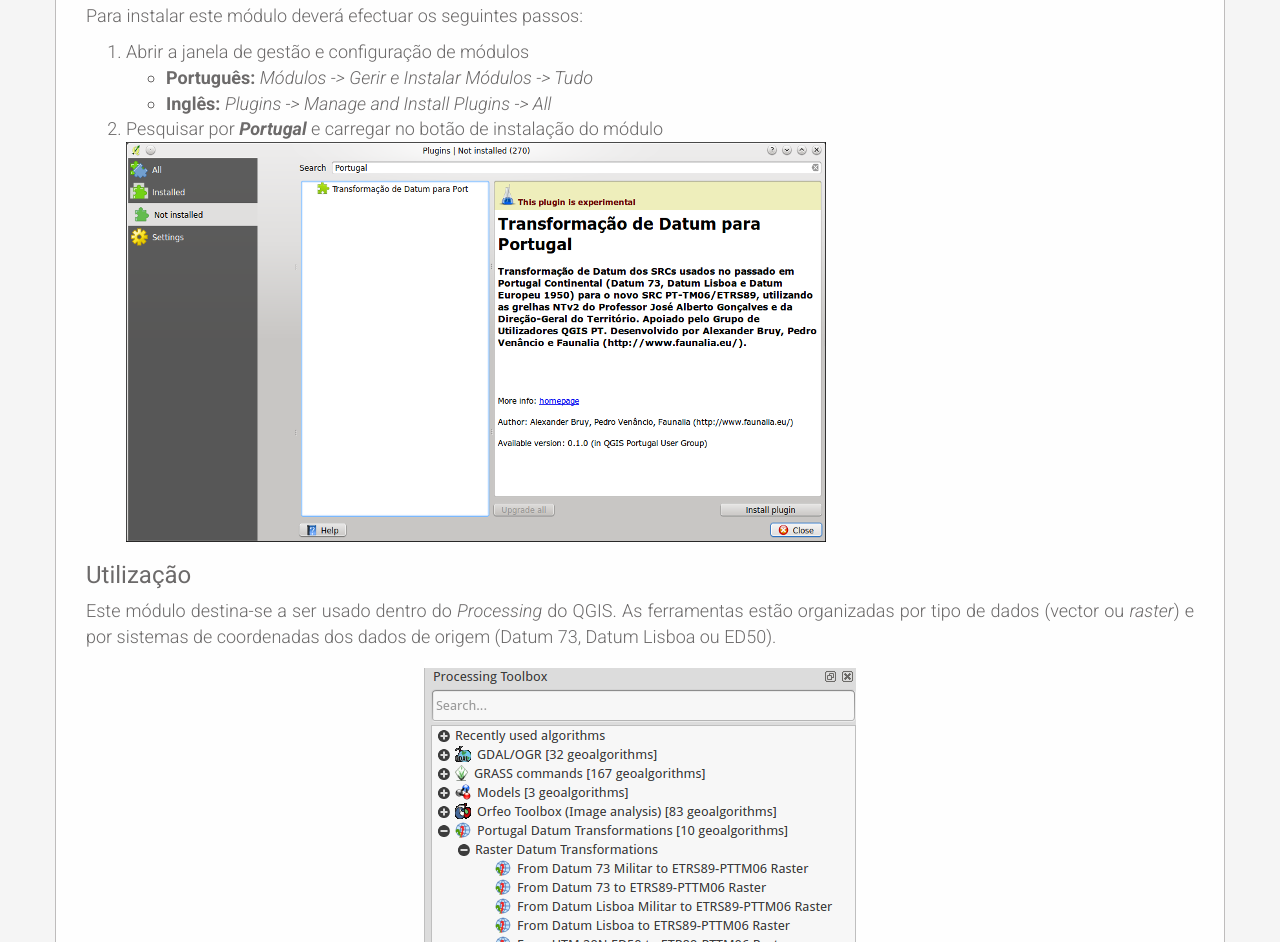
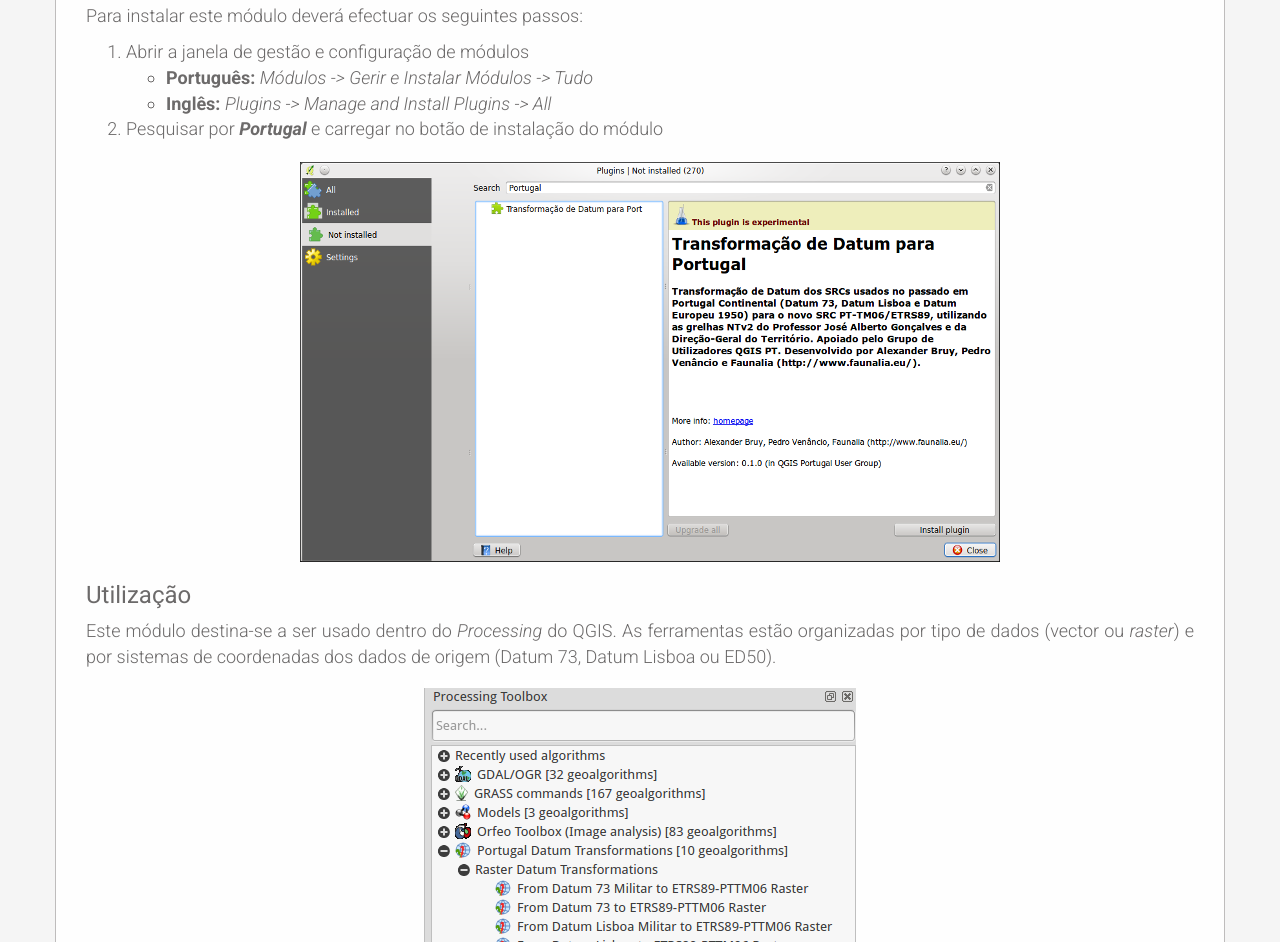
Before and after one commit to qgispt/qgis_pt_website, a plain HTML site: page plugins.html in a window 1280 px wide. Shown: the part 1493-2435 px from the top of the page. Drawn offline with nearby package versions, Linux system fonts and the light colour scheme; files that its build step writes are made by us from their sources.

Commit message:
small fixes

```diff
--- a/plugins.html
+++ b/plugins.html
@@ -108,7 +108,7 @@
 				    	<li><b>Inglês: </b><i>Plugins -> Manage and Install Plugins -> All</i></li>
 					</ul>
 			    	<li>Pesquisar por <b><i>Portugal</i></b> e carregar no botão de instalação do módulo</li>
-			    	<p style="text-align:left; padding: 0px 20px 0px 0px;">
+			    	<p style="text-align:center; padding: 20px 20px 0px 0px;">
 				    	<img src="images/install_datumplugin.png" alt="QGIS" title="QGIS"/>
 					</p>
 			    </ol>
```
